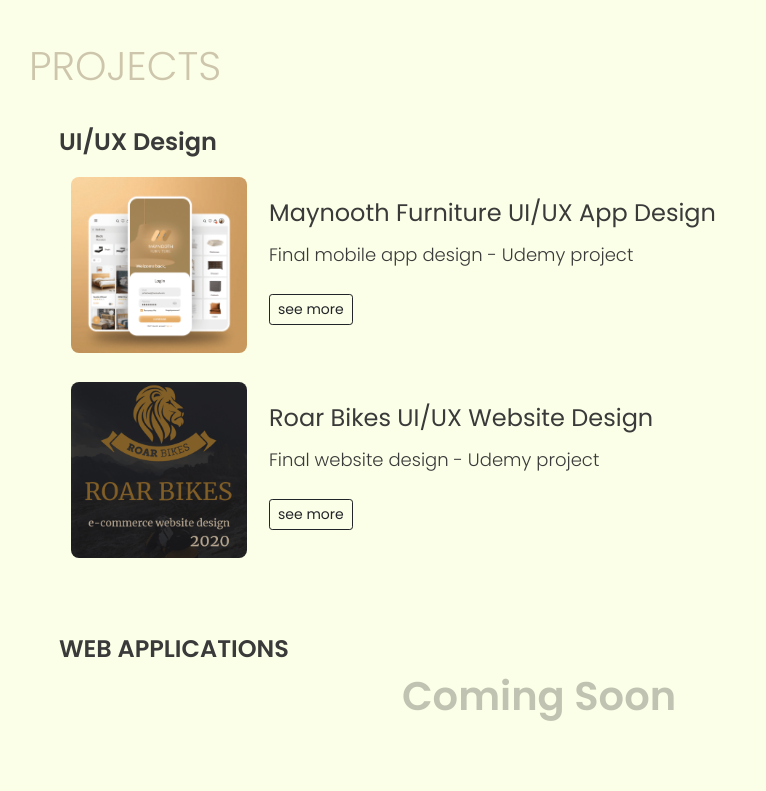
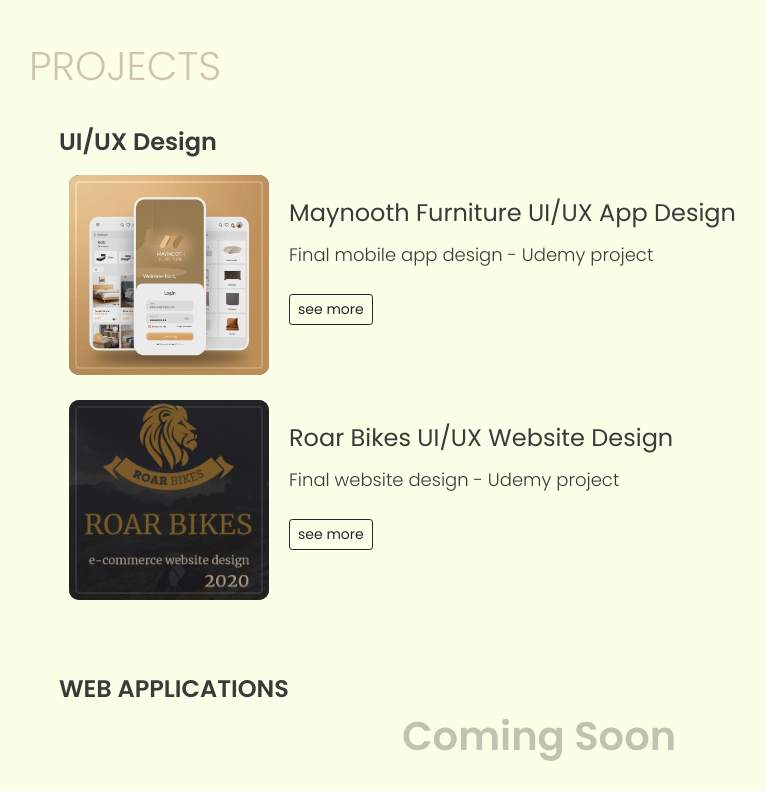
Before and after one commit to christineekn/portfolio, a React (Create React App) app: page / in a window 1280 px wide. Shown: the part 1560-2351 px from the top of the page, without its empty margins (101-867 px from the left). Built offline with nearby package versions, Linux system fonts and the light colour scheme.

Commit message:
project image animation

```diff
--- a/src/components/about/About.js
+++ b/src/components/about/About.js
@@ -15,7 +15,7 @@
             through everyday challenges and develop my skills.
           </h3>
           <div className="cv-btn">
-            <Button variant="outline-dark" target="_blank" size="lg" href="https://drive.google.com/file/d/1SbIm5shRJCQ1gBWkhGrRUriUU3-Eur72/view?usp=sharing">download CV</Button>
+             <Button variant="outline-dark" target="_blank" size="lg" href="https://drive.google.com/file/d/1SbIm5shRJCQ1gBWkhGrRUriUU3-Eur72/view?usp=sharing" >resume</Button>
           </div>
         </div>
       </div>
--- a/src/components/projects/ProjectItem.css
+++ b/src/components/projects/ProjectItem.css
@@ -16,17 +16,40 @@
     justify-content: center;
     align-items: center;
 
-    /* background-color:grey; */
+}
+
+.pi-card {
+    width: 200px;
+    height: 200px;
+    background-color: #333;
+    border-radius: 10px;
+    outline: 2px solid rgba(255,255,255,1);
+    outline-offset: -8px;
+    position: relative;
+    overflow: hidden;
+}
+
+.pi-project-img {
+    position: absolute;
+    inset: 0;
+    width: 100%;
+    height: 100%;
+    object-fit: cover;
+    opacity: .9;
+    transition: transform .75s;
+
+    /* width: 180px;
+    height: 180px;
+    border: 2px solid rgba(255,255,255,0);
+    border-radius: 10px;
+    object-fit: cover; */
+}
+
+.pi-card:hover .pi-project-img {
+    transform: scale(1.15);
 }
 
 
-.pa-project-img {
-    width: 180px;
-    height: 180px;
-    border: 2px solid rgba(255,255,255,0);
-    border-radius: 10px;
-    object-fit: cover;
-}
 
 .pi-right {
     flex:2;
--- a/src/components/projects/ProjectItem.js
+++ b/src/components/projects/ProjectItem.js
@@ -1,15 +1,22 @@
 import React from "react";
 import { Button } from "react-bootstrap";
 
-
 import "./ProjectItem.css";
 
-const ProjectItem = ({img, link, title, desc}) => {
+const ProjectItem = ({ img, link, title, desc }) => {
   return (
     <div className="pi">
       <div className="pi-left">
         <div className="pi-left-wrapper">
-            <a href={link} ><img src={img} alt="this is my first app" className="pa-project-img" /></a>
+          <div className="pi-card">
+            <a href={link}>
+              <img
+                src={img}
+                alt="this is my first app"
+                className="pi-project-img"
+              />
+            </a>
+          </div>
         </div>
       </div>
       <div className="pi-right">
@@ -19,7 +26,12 @@
             <p>{desc}</p>
           </div>
           <div className="pi-content-btn">
-            <Button variant="outline-dark" size="sm" target="_blank" href={link}>
+            <Button
+              variant="outline-dark"
+              size="sm"
+              target="_blank"
+              href={link}
+            >
               see more
             </Button>
           </div>
```
